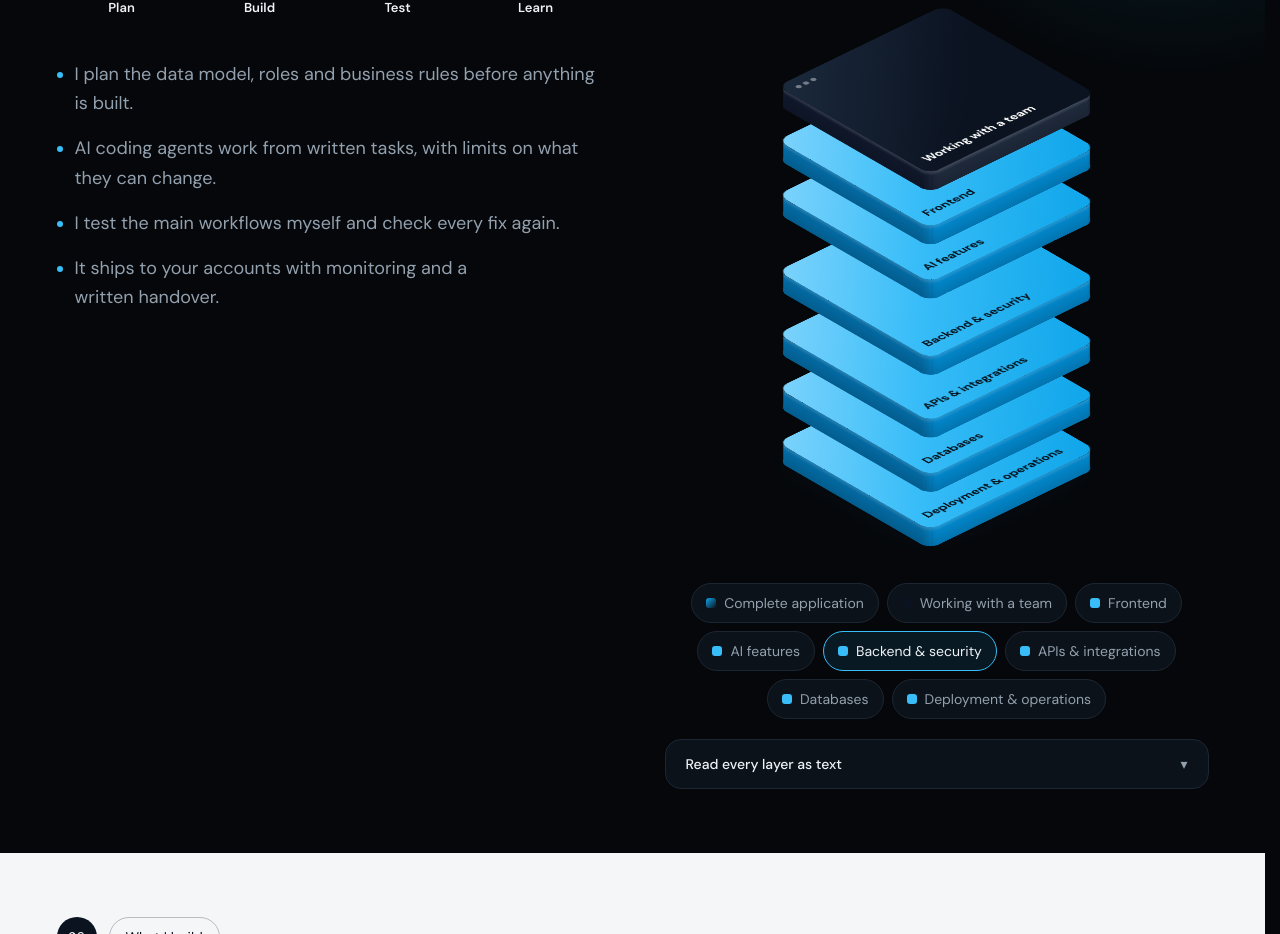
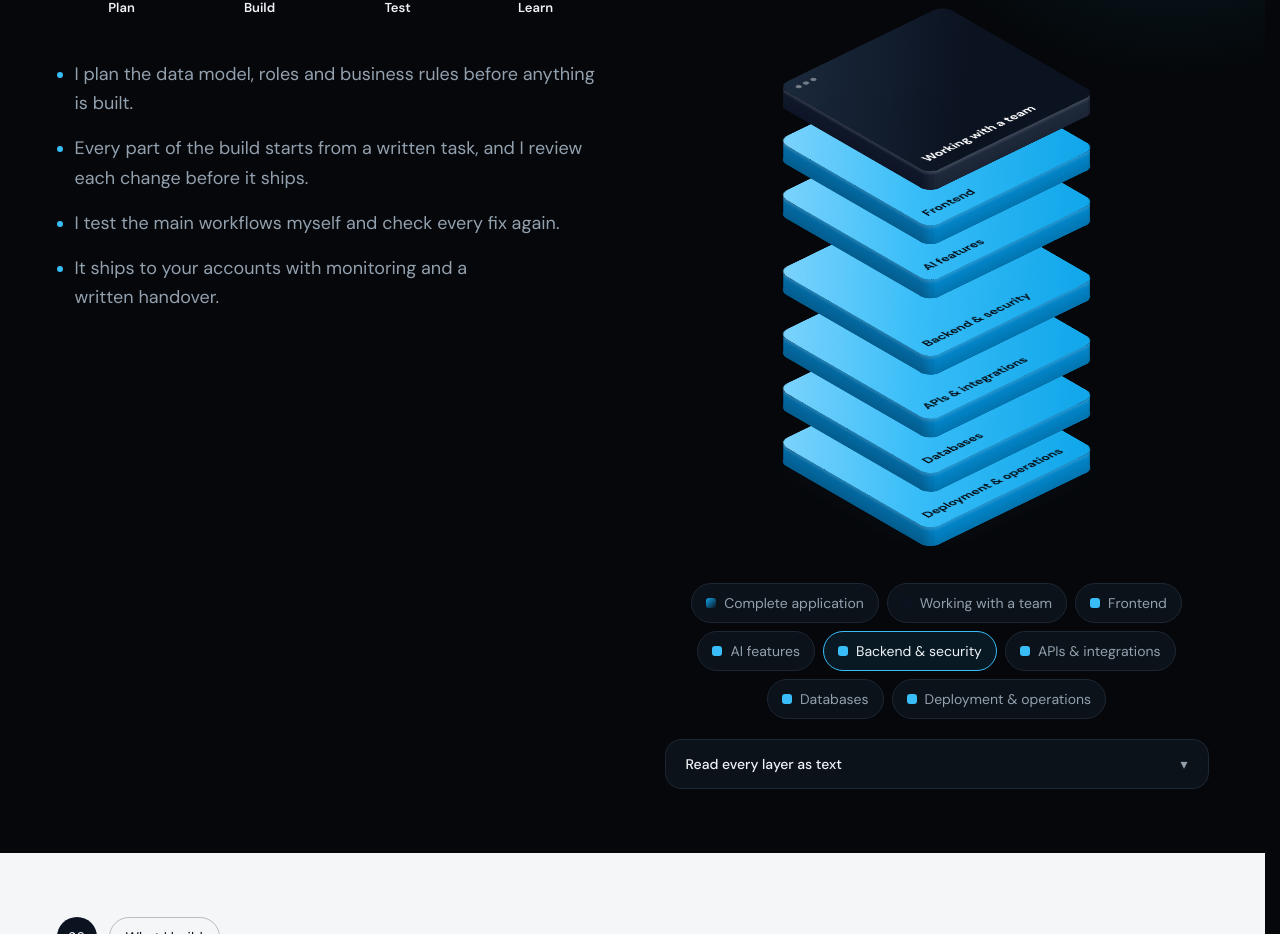
Before and after one commit to shanifadhil33-blip/My-portfolio, a Next.js app: page / in a window 1280 px wide. Shown: the part 4614-5548 px from the top of the page. Built offline with nearby package versions, Linux system fonts and the light colour scheme.

Commit message:
How I work: new approved line

```diff
--- a/src/components/HowIWork.tsx
+++ b/src/components/HowIWork.tsx
@@ -5,7 +5,7 @@ const steps = ["Plan", "Build", "Test", "Learn"] as const;
 
 const lines = [
   "I plan the data model, roles and business rules before anything is built.",
-  "AI coding agents work from written tasks, with limits on what they can change.",
+  "Every part of the build starts from a written task, and I review each change before it ships.",
   "I test the main workflows myself and check every fix again.",
   "It ships to your accounts with monitoring and a written handover.",
 ];
```
